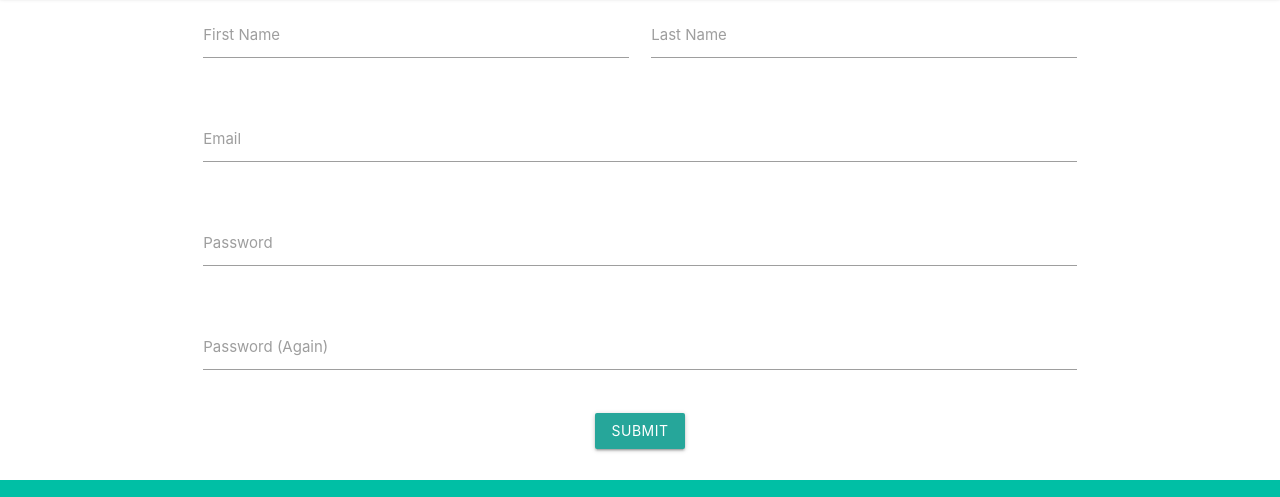
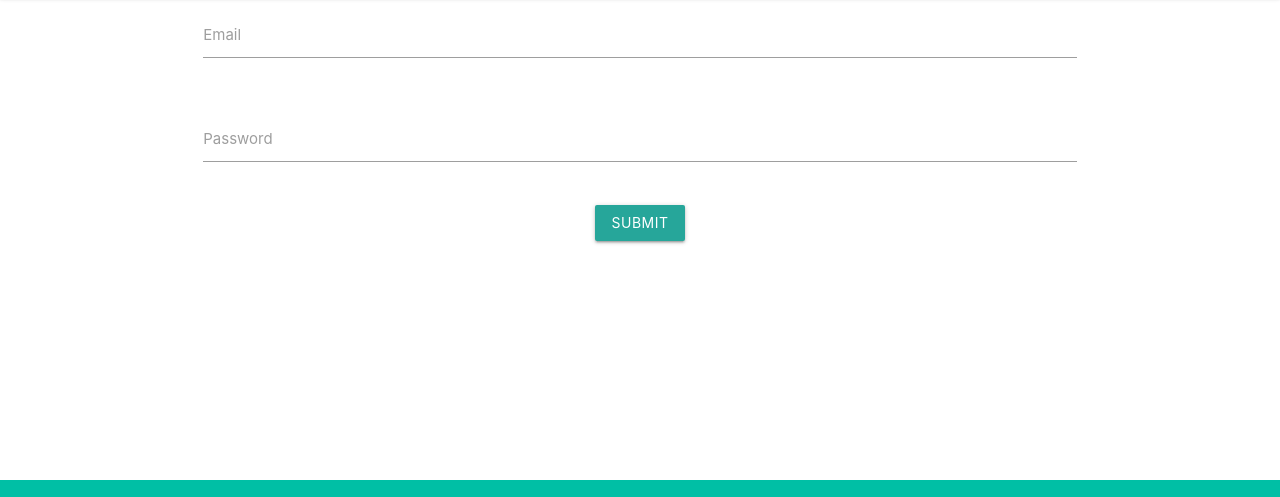
Before and after one commit to venkatsaikrishna0901/pilot-project, a plain HTML site: page login.html in a window 1280 px wide. Shown: the part 67-564 px from the top of the page. Drawn offline with nearby package versions, Linux system fonts and the light colour scheme.

Commit message:
HTML Files Edited

```diff
--- a/login.html
+++ b/login.html
@@ -40,16 +40,6 @@
         <div class="row">
             <form class="col s12">
               <div class="row">
-                <div class="input-field col s6">
-                  <input id="first_name" type="text" class="validate">
-                  <label for="first_name">First Name</label>
-                </div>
-                <div class="input-field col s6">
-                  <input id="last_name" type="text" class="validate">
-                  <label for="last_name">Last Name</label>
-                </div>
-              </div>
-              <div class="row">
                 <div class="input-field col s12">
                   <input id="email" type="email" class="validate">
                   <label for="email">Email</label>
@@ -59,12 +49,6 @@
                 <div class="input-field col s12">
                   <input id="password" type="password" class="validate">
                   <label for="password">Password</label>
-                </div>
-              </div>
-              <div class="row">
-                <div class="input-field col s12">
-                  <input id="password-re" type="password" class="validate">
-                  <label for="re-password">Password (Again)</label>
                 </div>
               </div>
               <div class="center">
```
